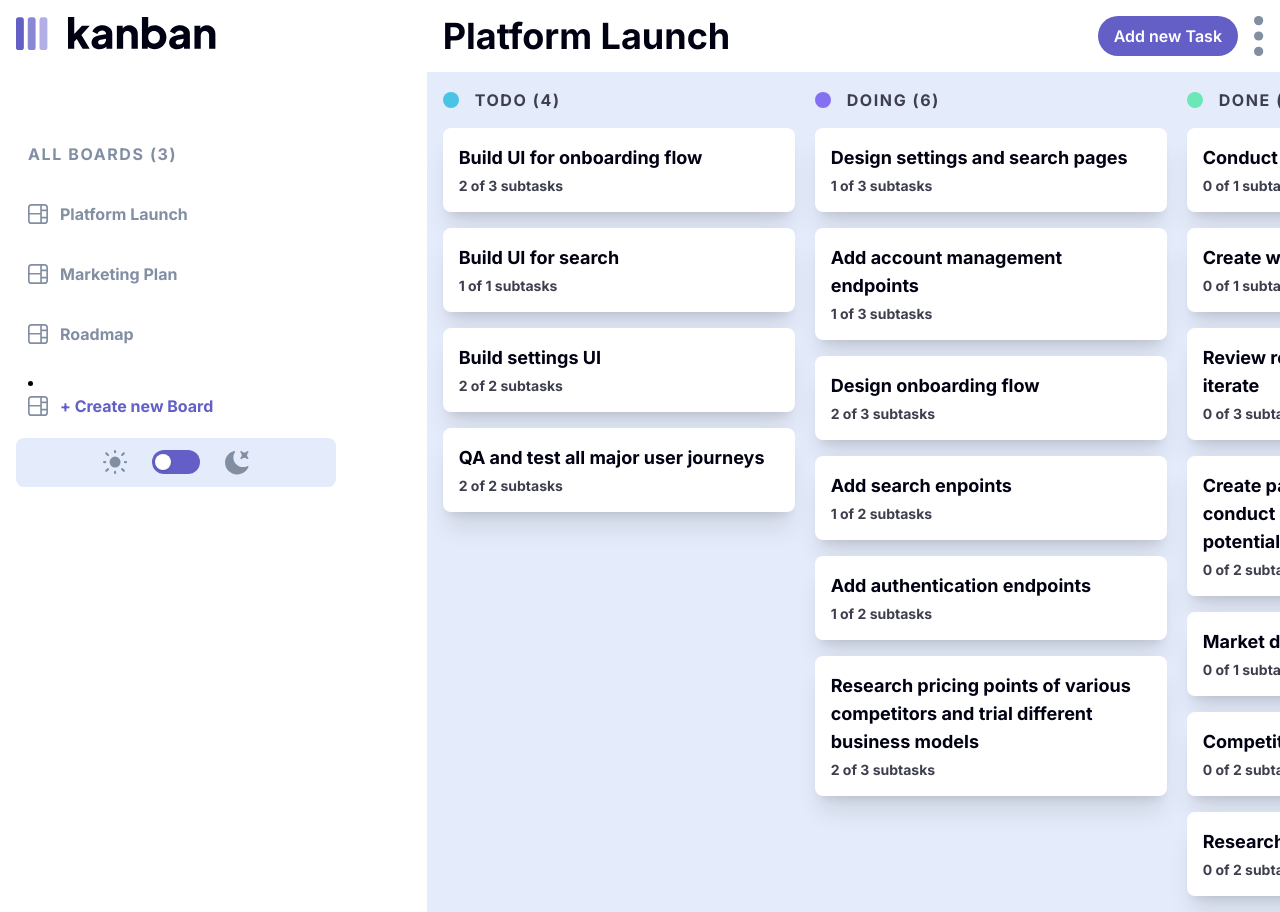
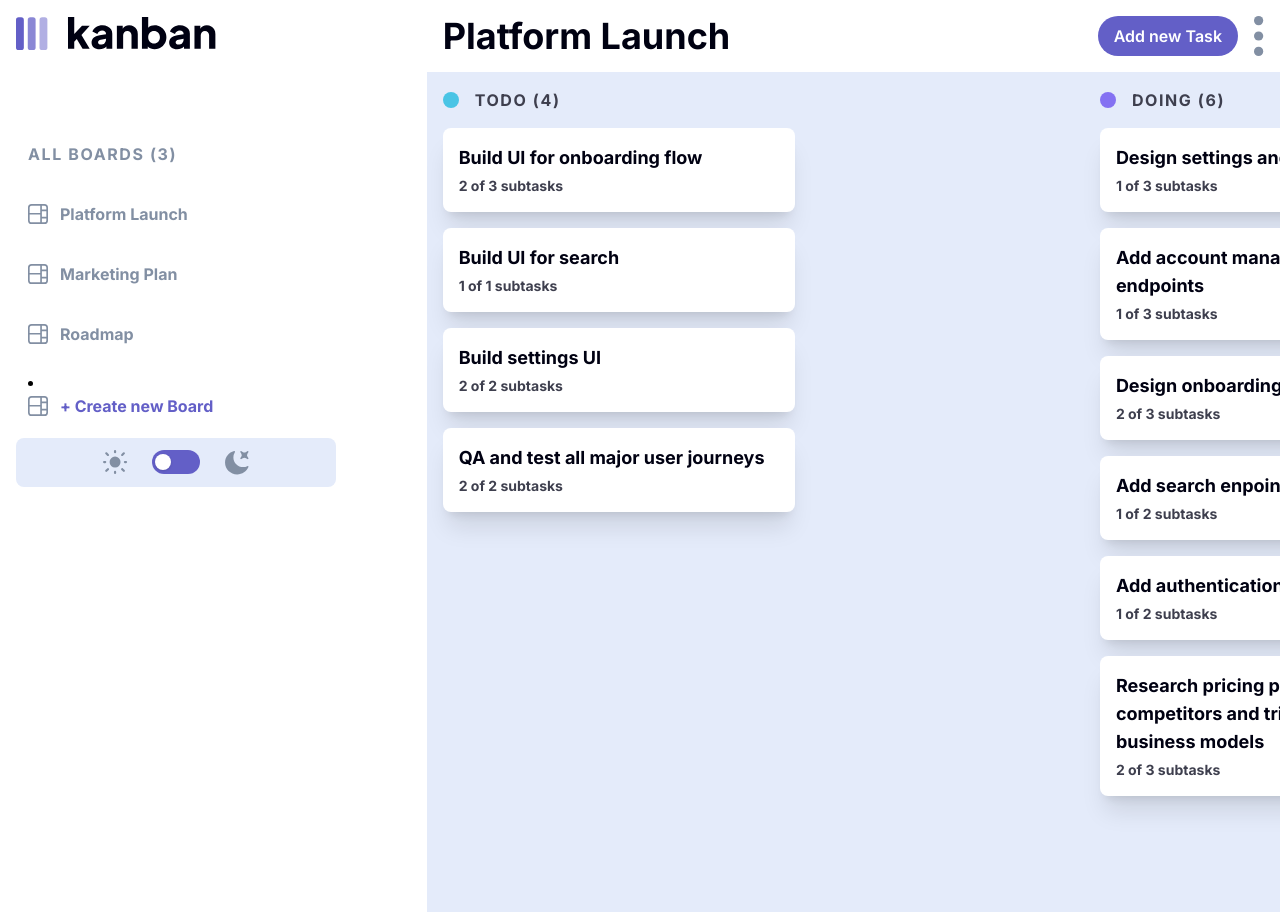
Before and after one commit to botirk38/kanban-task-management-app, a Next.js app: page /dashboard in a window 1280 px wide. Built offline with nearby package versions, Linux system fonts and the light colour scheme.

Commit message:
Fix styling changes:

```diff
--- a/app/components/Dashboard.tsx
+++ b/app/components/Dashboard.tsx
@@ -72,7 +72,7 @@ const Dashboard = () => {
                     onClose={() => setTaskOpen(false)}
                 /> }
 
-                <section className=' overflow-y-visible grid place-items-start grid-cols-3 grid-rows-auto p-4 w-[73rem] min-h-screen lg:min-w-[90rem] 2xl:min-w-[200rem] bg-blue-pale dark:bg-blue-dark z-0  lg:grid lg:grid-cols-4 lg:gap-20'>
+                <section className=' overflow-y-visible grid place-items-start grid-cols-auto grid-rows-1 grid-flow-col p-4 w-[100rem] gap-10 min-h-screen lg:w-[150rem] 2xl:min-w-[200rem] bg-blue-pale dark:bg-blue-dark z-0 lg:gap-20'>
                     {currentBoardWithIcons.columns.map((column, index) => (
                         <TaskColumn key={index} column={column} openTask={openTask}/>
                     ))}
--- a/app/components/sidebar/MobileNavigation.tsx
+++ b/app/components/sidebar/MobileNavigation.tsx
@@ -1,3 +1,4 @@
+import { SignedIn, UserButton } from "@clerk/nextjs";
 import CreateBoard from "../board/CreateBoard";
 import ModalMenu from "../menus/ModalMenu";
 import CreateTask from "../task/CreateTask";
@@ -62,6 +63,9 @@ const MobileNavigation: React.FC<NavigationProps> = ({
                 <CreateBoard onClose={handleCreateNewBoardClick}/>
             )
                 }
+            <SignedIn>
+                <UserButton />
+            </SignedIn>
         </header>
     );
 
```
